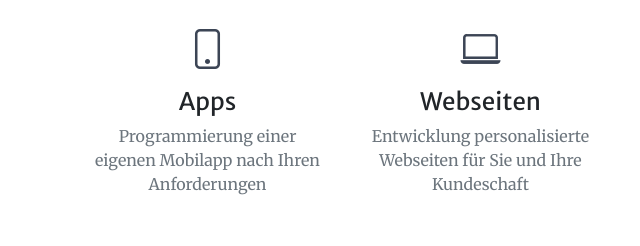
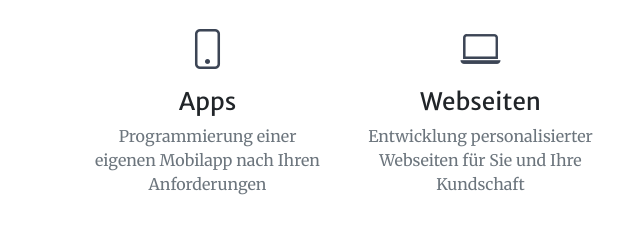
Before and after one commit to JakobRinke/jakob-rinke-sc-website, a plain HTML site: page index.html in a window 1280 px wide. Shown: the part 1620-1866 px from the top of the page, 23-663 px from the left. Drawn offline with nearby package versions, Linux system fonts and the light colour scheme.

Commit message:
Update index.html

```diff
--- a/index.html
+++ b/index.html
@@ -90,7 +90,7 @@
                         <div class="mt-5">
                             <div class="mb-2"><i class="bi-laptop fs-1 text-primary"></i></div>
                             <h3 class="h4 mb-2">Webseiten</h3>
-                            <p class="text-muted mb-0"> Entwicklung personalisierte Webseiten für Sie und Ihre Kundeschaft </p>
+                            <p class="text-muted mb-0"> Entwicklung personalisierter Webseiten für Sie und Ihre Kundschaft </p>
                         </div>
                     </div>
                     <div class="col-lg-3 col-md-6 text-center">
```
